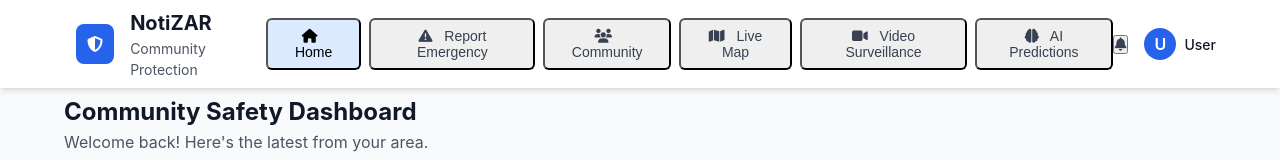
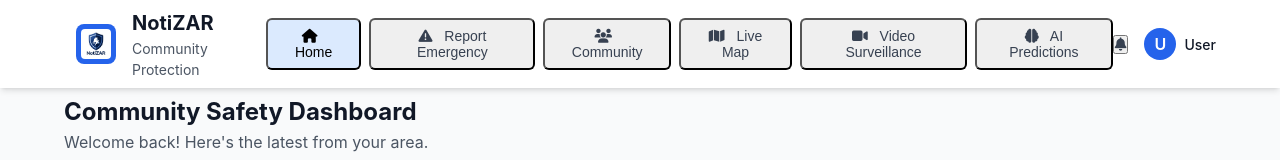
Before and after one commit to SneHope/TVH_NotiZAR, a plain HTML site: page WebApp/End_User/EndUser.html in a window 1280 px wide. Shown: the top 160 px of the page. Drawn offline with nearby package versions, Linux system fonts and the light colour scheme.

Commit message:
Update EndUser.html

```diff
--- a/WebApp/End_User/EndUser.html
+++ b/WebApp/End_User/EndUser.html
@@ -2217,7 +2217,8 @@
                         <div class="logo">
                             <div class="logo-icon">
                                 <!-- Logo image would go here -->
-                                <i class="fas fa-shield-alt text-white"></i>
+                                <img src="Picture1.png">
+
                             </div>
                             <div>
                                 <h1 class="text-xl font-bold text-gray-900">NotiZAR</h1>
@@ -2281,7 +2282,7 @@
                                     <i class="fas fa-shield-alt text-white"></i>
                                 </div>
                                 <div>
-                                    <h3 class="text-lg font-bold text-white">NotiZAR</h3>
+                                    <h3 class="text-lg font-bold text-white" >NotiZAR</h3>
                                     <p class="text-sm text-gray-400">Community Protection</p>
                                 </div>
                             </div>
```
